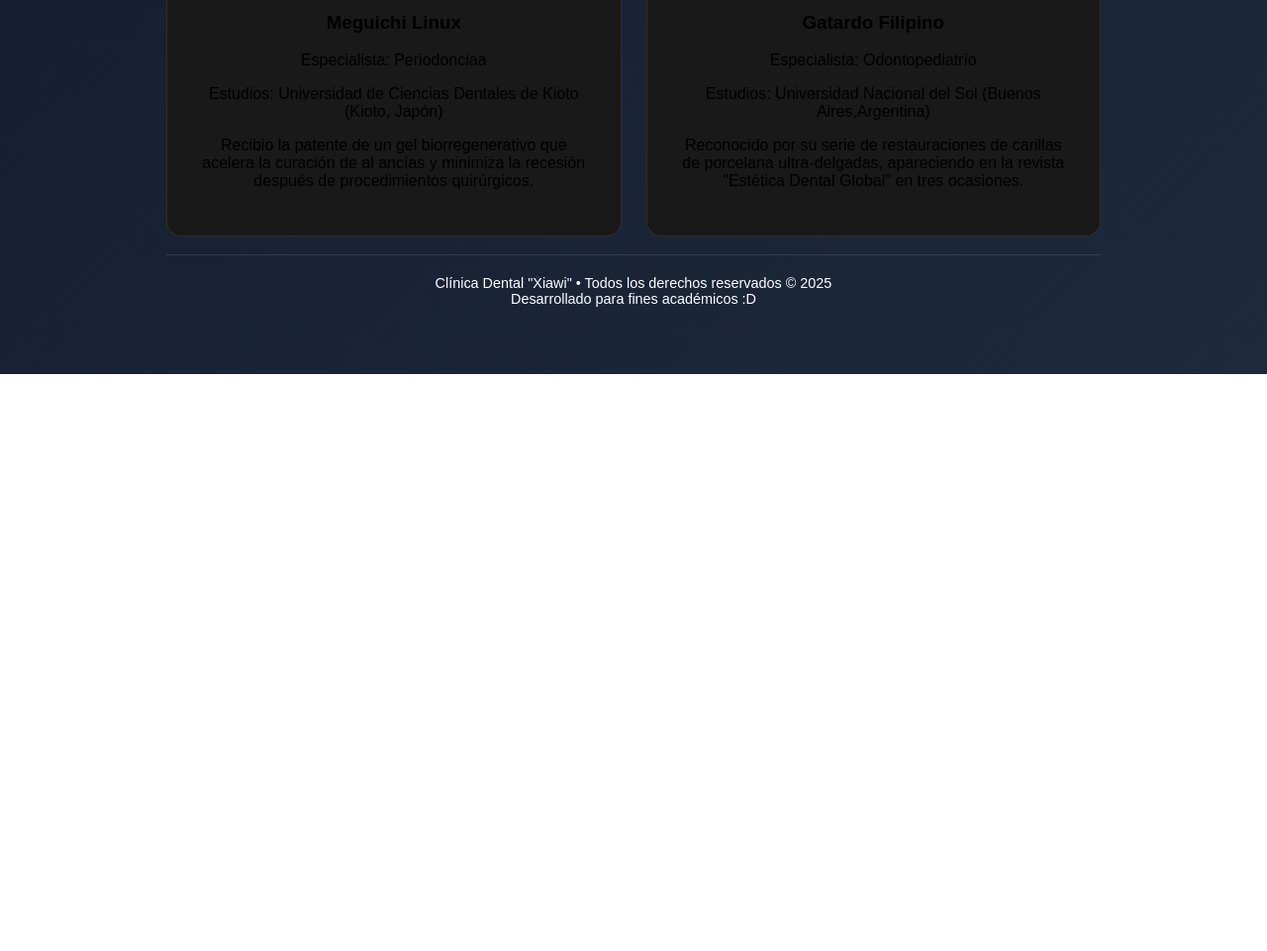
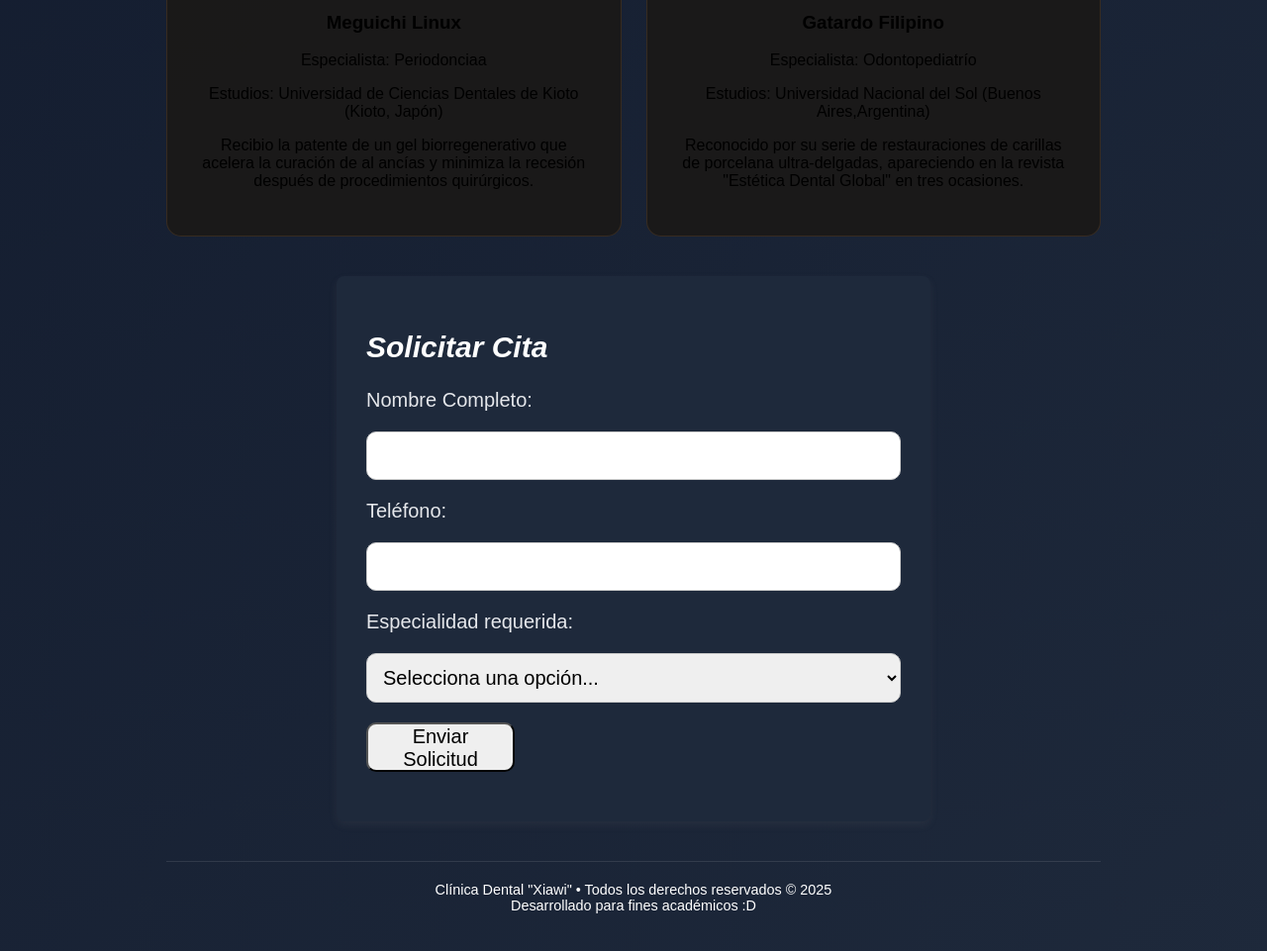
Before and after one commit to MtalJupiter/ConsultorioDental, a plain HTML site: page index.html in a window 1280 px wide. Shown: the part 1431-2392 px from the top of the page at 99% size. Before the commit the page ends 1809 px from the top, so only its background shows below. Drawn offline with Linux system fonts and the light colour scheme.

Commit message:
Se añade el HTML, CSS y JavaScript del fórmulario del sitio.

```diff
--- a/css/styles.css
+++ b/css/styles.css
@@ -263,6 +263,45 @@ main {
     text-decoration: underline;
 }
 
+/*Estilos del formulario*/
+        #citas{
+            background:  #1e293b;
+            max-width: 600px;
+            margin: 40px auto;
+            padding: 30px;
+            border-radius: 8px;
+            box-shadow: 0 4px 8px rgba(133, 126, 126, 0.1);
+            border-color: #f8f3f3;
+        }
+        #cita label, #cita input,  #cita select,  #cita button{
+            display: block;
+            width: 100%;
+            margin-bottom: 20px;
+            font-size: 20px;
+        }
+        #cita input,  #cita select{
+            padding: 12px;
+            border: 1px solid #CCC;
+            border-radius: 10px;
+        }
+         #cita button:hover{
+            background-color: #4b83cc;
+            color: white;
+         }
+         #cita label{
+             color:  #e5e7eb;
+         }
+         h2{
+            font-style: oblique;
+            font-size: 30px;
+            color:  #ffffff;
+         }
+         #cita button{
+            border-radius: 10px;
+            height: 50px;
+            width: 150px;
+         }
+
 footer {
     margin-top: 18px;
     text-align: center;
--- a/index.html
+++ b/index.html
@@ -3,7 +3,7 @@
 <head>
   <meta charset="utf-8">
   <meta name="viewport" content="width=device-width, initial-scale=1">
-  <title>Consultorio Dental - Página Principal</title>
+  <title>Consultorio Dental Xiawi</title>
   <link rel="stylesheet" href="css/styles.css">
 </head>
 <body>
@@ -12,7 +12,7 @@
       <div class="header-inner">
         <div class="logo"><img src="gato.png" alt="logo" width=60 height=60/></div>
         <div>
-          <h1>Clínica xawii</h1>
+          <h1>Clínica xiawi</h1>
           <div class="tag">Consultorio dental — Atención segura y profesional</div>
         </div>
       </div>
@@ -22,7 +22,7 @@
       <section class="hero">
         <div class="intro">
           <h2>CONOCENOS</h2>
-          <p>En Clínica xawii ofrecemos atención dental integral con un equipo de especialistas en ortodoncia, endodoncia, cirugía maxilofacial, periodoncia y odontopediatría. Nuestro objetivo es proporcionar tratamientos eficaces en un entorno cómodo y seguro.</p>
+          <p>En Clínica xiawi ofrecemos atención dental integral con un equipo de especialistas en ortodoncia, endodoncia, cirugía maxilofacial, periodoncia y odontopediatría. Nuestro objetivo es proporcionar tratamientos eficaces en un entorno cómodo y seguro.</p>
         </div>
         <aside class="aside">
           <div class="contact">
@@ -37,7 +37,7 @@
             </div>
             <div class="contact-item">
               <strong>Email</strong>
-              <a href="mailto:correo@clinica-sonrisa.example" class="contact-link">✉️ clinica-xawii@gmail.com</a>
+              <a href="mailto:correo@clinica-sonrisa.example" class="contact-link">✉️ clinica-xiawi@gmail.com</a>
             </div>
             <div class="contact-item">
               <strong>Horario</strong>
@@ -94,6 +94,30 @@
         </div>
     </section>
 
+    <section id="citas">
+        <h2>Solicitar Cita</h2>
+        <form id="cita" method="post">
+            <label for="nombre">Nombre Completo:</label>
+            <input type="text" id="nombre" required>
+
+            <label for="telefono">Teléfono:</label>
+            <input type="tel" id="telefono" required>
+
+            <label for="especialidad">Especialidad requerida:</label>
+            <select id="especialidad" required>
+                <option value="">Selecciona una opción...</option>
+                <option value="Ortodoncia">Ortodoncia</option>
+                <option value="Endodoncia">Endodoncia</option>
+                <option value="Cirugia">Cirugia Maxilofacial</option>
+                <option value="Periodoncia">Periodoncia</option>
+                <option value="Odontopediatria">Odontopediatria</option>
+            </select>
+
+            <button type="submit" name="enviar" value="Enviar">Enviar Solicitud</button>
+            <p id="mensaje"></p>
+        </form>
+    </section>
+    <script src="main.js"></script>
 
     <!-- FOOTER PROFESIONAL -->
     <footer>
```
Also changed, not shown: js/main.js (+58 -0 lines).
